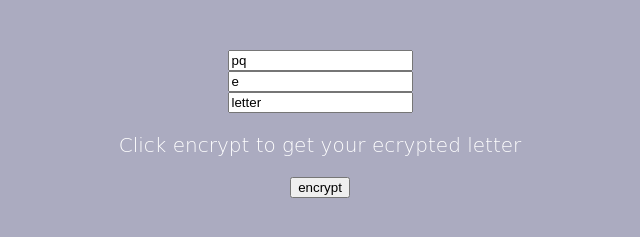
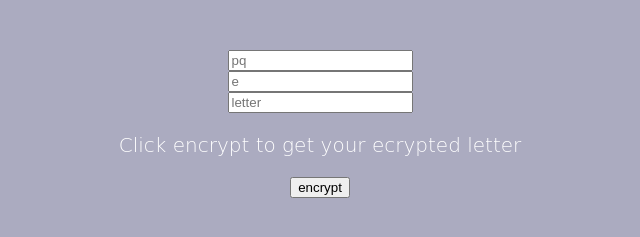
Before and after one commit to NoahV17/portfolio_website, a plain HTML site: page encryptme.html in a window 1280 px wide. Shown: the part 185-422 px from the top of the page, 320-960 px from the left. Drawn offline with Linux system fonts and the light colour scheme; a web font is replaced by a local one.

Commit message:
placeholder in place of text

```diff
--- a/encryptme.html
+++ b/encryptme.html
@@ -33,9 +33,9 @@
 
 
 <div>
-    <input type="text" id="pqinput" value="pq">
-    <input type="text" id="einput" value="e">
-    <input type="text" id="letterinput" value="letter">
+    <input type="text" id="pqinput" placeholder="pq">
+    <input type="text" id="einput" placeholder="e">
+    <input type="text" id="letterinput" placeholder="letter">
     <p>Click encrypt to get your ecrypted letter</p>
     <button class="center"  onclick="myFunction()">encrypt</button>
 </div>
```
